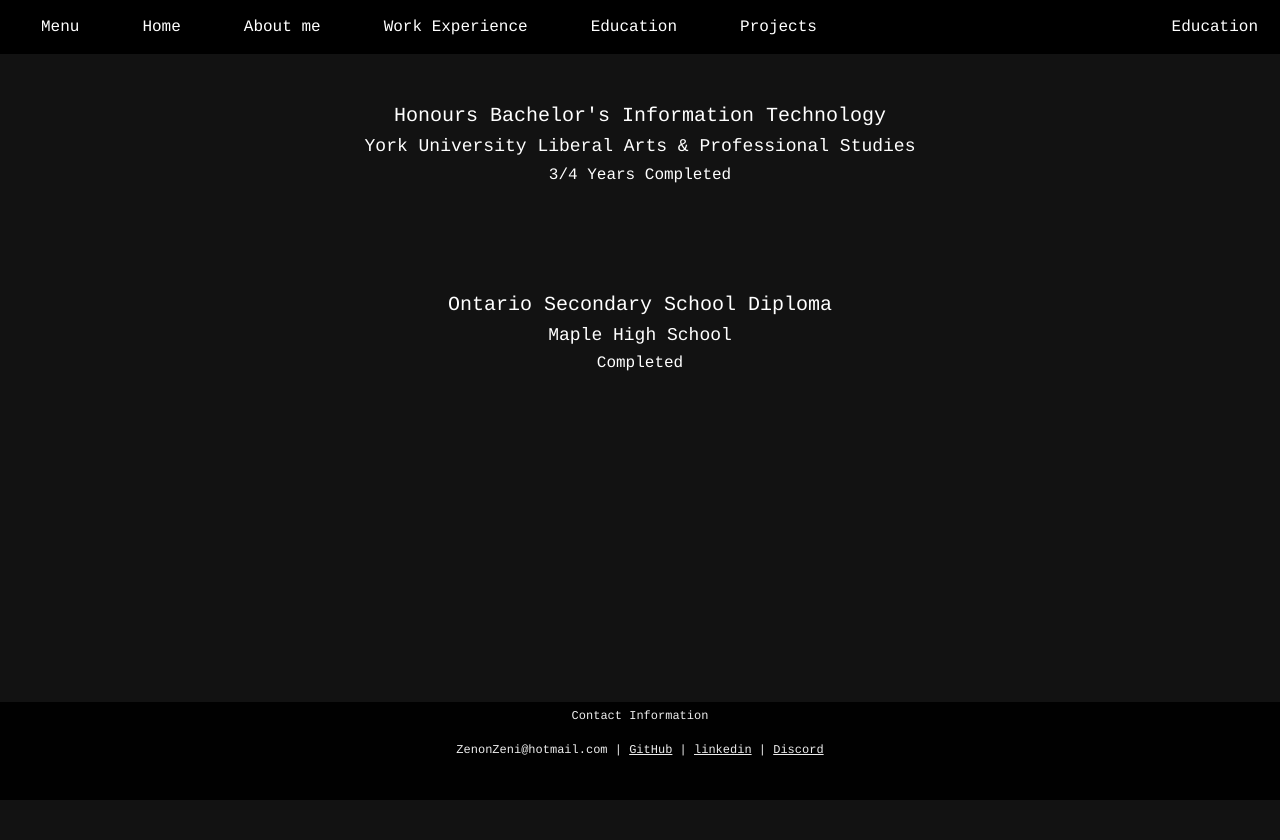
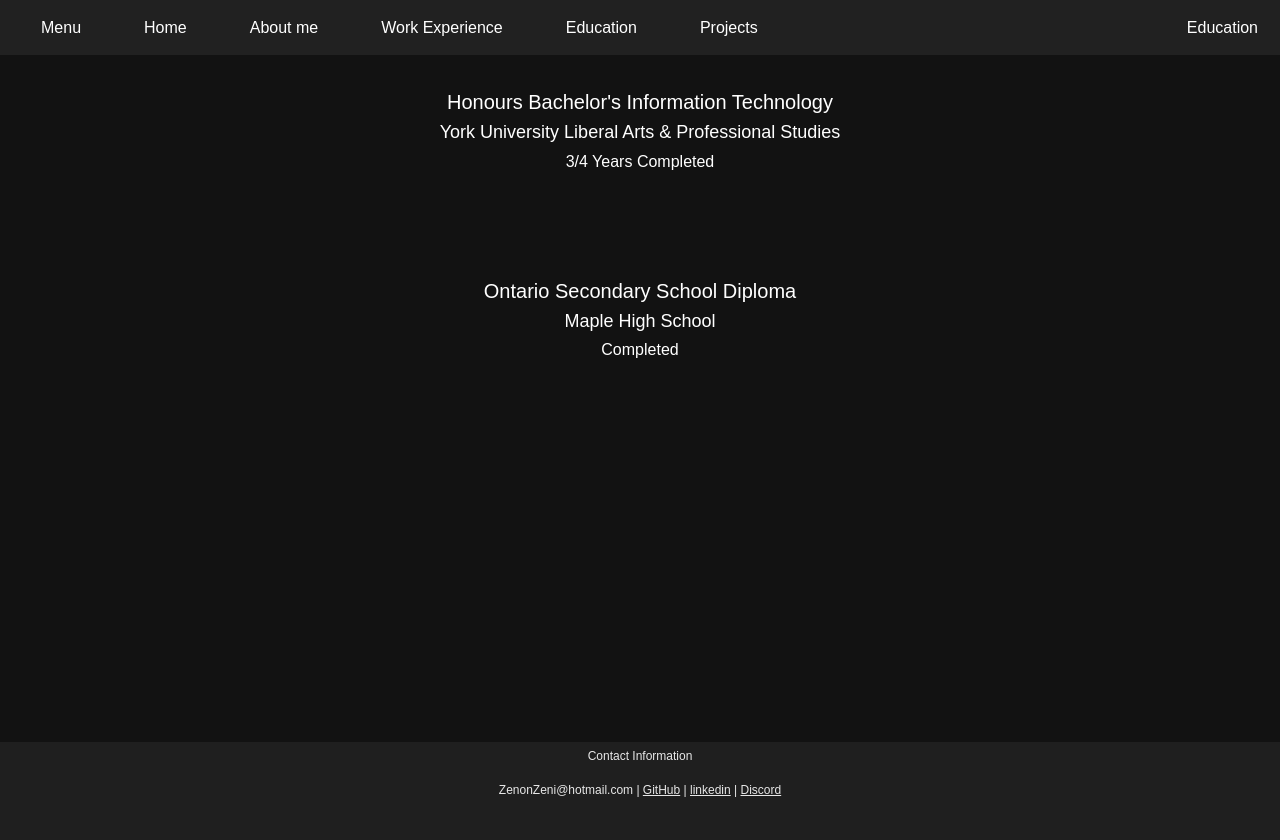
Before and after one commit to ZenonZeni/My-Personal-Website, a PHP site: the page made by Education Page Personal Website.html in a window 1280 px wide. Before the commit the page ends 800 px from the top, so only its background shows below. Run offline with PHP 8.4, Linux system fonts and the light colour scheme.

Commit message:
Css changes

```diff
--- a/ContactMe.html
+++ b/ContactMe.html
@@ -17,6 +17,7 @@
 		<link rel="stylesheet" href="Css/bottom.css">
 		<link rel="stylesheet" href="Css/nav.css">
 		<link rel="stylesheet" href="Css/slidingmenu.css">
+		<link rel="stylesheet" href="Css/page.css">
 		<script src="/JavaScript/alert.js"> </script>
 	</head>
 
--- a/ContactMeSuccess.html
+++ b/ContactMeSuccess.html
@@ -17,10 +17,12 @@
 		<link rel="stylesheet" href="Css/bottom.css">
 		<link rel="stylesheet" href="Css/nav.css">
 		<link rel="stylesheet" href="Css/slidingmenu.css">
+		<link rel="stylesheet" href="Css/page.css">
 		<script src="/JavaScript/alert.js"> </script>
 	</head>
 
 	<body>
+		<div class="page">
       <div id="mySidepanel">
   			<a href="javascript:void(0)" class="closebtn" onclick="closeNav()">&times;</a>
   			<a href="../index.html">Home</a>
@@ -81,5 +83,6 @@
 					</p>
 					</div>
   		</ul>
+		</div>
     </body>
     </html>
--- a/Css/bottom.css
+++ b/Css/bottom.css
@@ -1,14 +1,15 @@
 
 /*--Bottom bar----*/
 .bottomContainer{
-	position: fixed;
+	position: absolute;
   padding-top: 5px;
   height: auto;
   max-width: 100%;
-  background-color:black;
+  background-color:#212121;
   bottom: 0;
 	width: 100%;
 	opacity: 0.925;
+	padding-bottom: 10px;
 }
 /*---end----*/
 
@@ -16,15 +17,15 @@
 @media screen and (max-width:1366px) {
 
 	.bottomContainer{
-		position: fixed;
+		position: absolute;
 	  padding-top: 5px;
 	  height: auto;
 	  max-width: 100%;
-	  background-color:black;
+	  background-color:#212121;
 	  padding-bottom: 25px;
 		bottom: 0;
 		width: 100%;
-		opacity: 0.925;
+		opacity: 0.90;
 	}
 
 }
@@ -32,15 +33,15 @@
 @media screen and (max-width:400px) {
 
 	.bottomContainer{
-		position: fixed;
+		position: absolute;
 	  padding-top: 5px;
 	  height: auto;
 	  max-width: 100%;
-	  background-color:black;
+	  background-color:#212121;
 	  padding-bottom: 10px;
 		bottom: 0;
 		width: 100%;
-		opacity: 0.925;
+		opacity: 0.85;
 	}
 
 
--- a/Css/default.css
+++ b/Css/default.css
@@ -2,7 +2,7 @@ body{
   margin: 00px 0 0 0;
   width: 100%;
   background-color: #121212;
-  font-family:courier,arial,helvetica;
+  font-family: arial, sans-serif;
   font-size:16px;
 }
 
--- a/Css/mystyle.css
+++ b/Css/mystyle.css
@@ -2,7 +2,7 @@ body{
 	margin: 00px 0 0 0;
 	width: 100%;
 	font-size:16px;
-	font-family:courier,arial,helvetica;
+	font-family: arial, sans-serif;
 	background-color: #121212;
 }
 
--- a/Css/nav.css
+++ b/Css/nav.css
@@ -1,13 +1,16 @@
 /* For navigation bar on index*/
 .customnav{
 	color: white;
-	background-color: black;
+	background-color: #212121;
 	list-style-type: none;
   padding: 5px;
   overflow: hidden;
 	max-width: auto;
 	margin: 0;
   padding: 0;
+	position: fixed;
+	top: 0;
+	width: 100%;
 }
 
 li{
@@ -15,11 +18,11 @@ li{
   color: #f2f2f2;
   padding: 14px 16px;
   text-decoration: none;
-  font-size: 17px;
+  font-size: 18px;
 }
 
 .customnav li button{
-	background-color: black;
+	background-color: #212121;
   color: white;
 	padding-left: 25px;
 	font-size: 16px;
@@ -27,7 +30,7 @@ li{
 }
 
 .navButtons{
-	background-color: black;
+	background-color: #212121;
   color: white;
 	padding-left: 25px;
 	font-size: 16px;
--- /dev/null
+++ b/Css/page.css
@@ -0,0 +1,5 @@
+.page{
+  position: relative;
+  min-height: 100vh;
+  margin-top: 40px;
+}
--- a/Education Page Personal Website.html
+++ b/Education Page Personal Website.html
@@ -15,14 +15,17 @@
 				document.getElementById("mySidepanel").style.width = "0px";
 			}
 		</script>
+
 		<meta name="viewport" content="width=device-width, initial-scale=1.0">
 		<link href="https://cdn.jsdelivr.net/npm/bootstrap@5.0.0-beta1/dist/css/bootstrap.min.css" rel="stylesheet" integrity="sha384-giJF6kkoqNQ00vy+HMDP7azOuL0xtbfIcaT9wjKHr8RbDVddVHyTfAAsrekwKmP1" crossorigin="anonymous">
 		<link rel="stylesheet" href="Css/default.css">
 		<link rel="stylesheet" href="Css/bottom.css">
 		<link rel="stylesheet" href="Css/nav.css">
 		<link rel="stylesheet" href="Css/slidingmenu.css">
+		<link rel="stylesheet" href="Css/page.css">
 	</head>
 	<body>
+		<div class="page">
 
 		<div id="mySidepanel">
 			<a href="javascript:void(0)" class="closebtn" onclick="closeNav()">&times;</a>
@@ -63,6 +66,10 @@
 					</div>
 				</div>
 
+				<div class="container-fluid" style="padding-bottom:50px; padding-top: 200px;">
+					<div class="row" >
+					</div>
+				</div>
 				<div class="bottomContainer">
 				<p> Contact Information </p>
 				<p> ZenonZeni@hotmail.com |
@@ -71,6 +78,6 @@
 				<a href="https://discord.gg/uTQqtxTPZ8" style="color:white;"> Discord</a>
 				</p>
 				</div>
-
+			</div>
 	</body>
 <html>
--- a/Home.html
+++ b/Home.html
@@ -20,9 +20,10 @@
 		<link rel="stylesheet" href="Css/bottom.css">
 		<link rel="stylesheet" href="Css/nav.css">
 		<link rel="stylesheet" href="Css/slidingmenu.css">
+		<link rel="stylesheet" href="Css/page.css">
 	</head>
 	<body>
-
+	<div class="page">
 		<div id="mySidepanel">
 			<a href="javascript:void(0)" class="closebtn" onclick="closeNav()">&times;</a>
 			<a href="../index.html">Home</a>
@@ -64,5 +65,6 @@
 					</div>
 
 			</center>
+		</div>
 	</body>
 <html>
--- a/Work Experience Page Personal Website.html
+++ b/Work Experience Page Personal Website.html
@@ -21,9 +21,10 @@
 		<link rel="stylesheet" href="Css/bottom.css">
 		<link rel="stylesheet" href="Css/nav.css">
 		<link rel="stylesheet" href="Css/slidingmenu.css">
+		<link rel="stylesheet" href="Css/page.css">
 	</head>
 	<body>
-
+		<div class="page">
 		<div id="mySidepanel">
 			<a href="javascript:void(0)" class="closebtn" onclick="closeNav()">&times;</a>
 			<a href="../index.html">Home</a>
@@ -76,7 +77,7 @@
 			<a href="https://discord.gg/uTQqtxTPZ8" style="color:white;"> Discord</a>
 			</p>
 			</div>
-
+		</div>
 	</center>
 	</body>
 <html>
```
Also changed, not shown: Projects Page Personal Website.html (+3 -4 lines).
